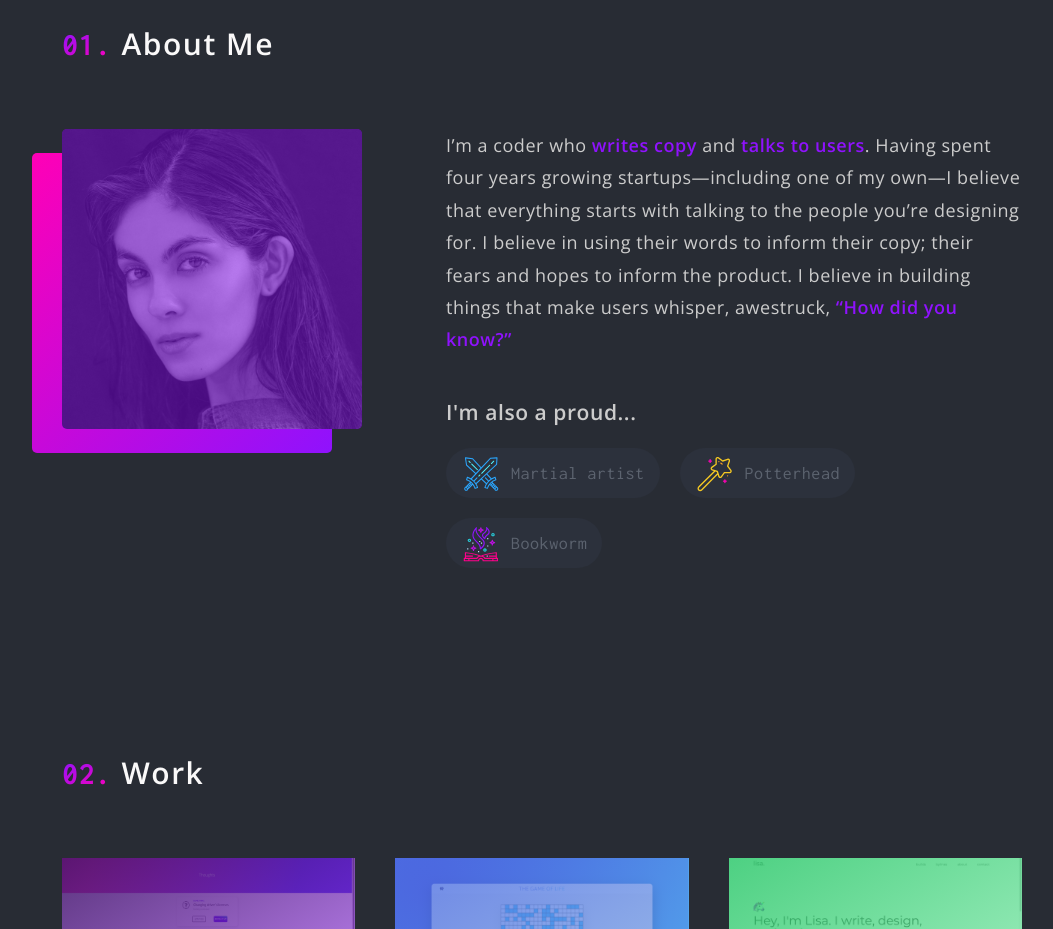
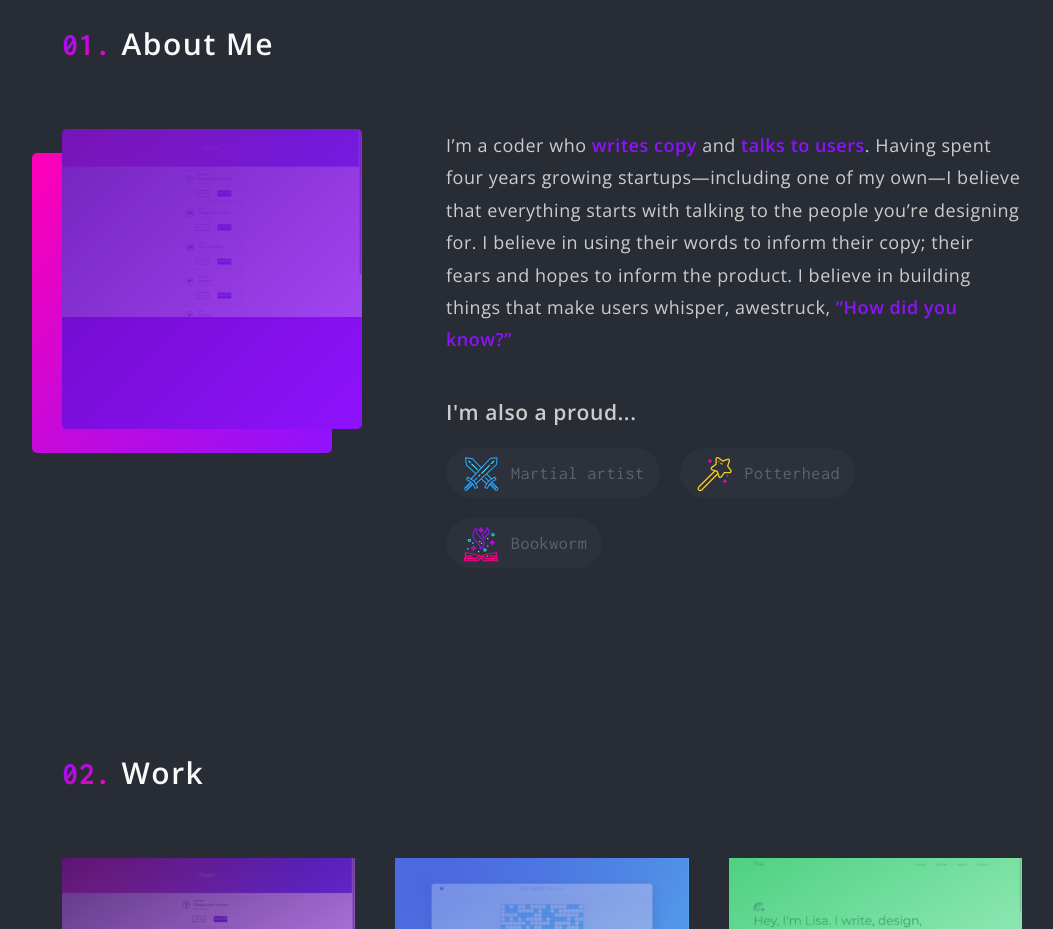
Before and after one commit to lisasiva/witchy-atom, a React (Create React App) app: page / in a window 1280 px wide. Shown: the part 960-1889 px from the top of the page, without its empty margins (98-1151 px from the left). Built offline with nearby package versions, Linux system fonts and the light colour scheme.

Commit message:
Trying background image code from projects component

```diff
--- a/src/sass/About.scss
+++ b/src/sass/About.scss
@@ -50,7 +50,9 @@
     width: var(--size-about-photo);
     height: var(--size-about-photo);
     border-radius: 5px;
-    background-image: url(../img/about-ramiah.png);
+    background:
+      linear-gradient(to right bottom, rgba(50, 1, 94, .8), rgba(143, 18, 253, .5)),
+      url(../img/project-heyhon.png);
     background-size: contain;
     background-repeat: no-repeat;
     opacity: 50%;
```
